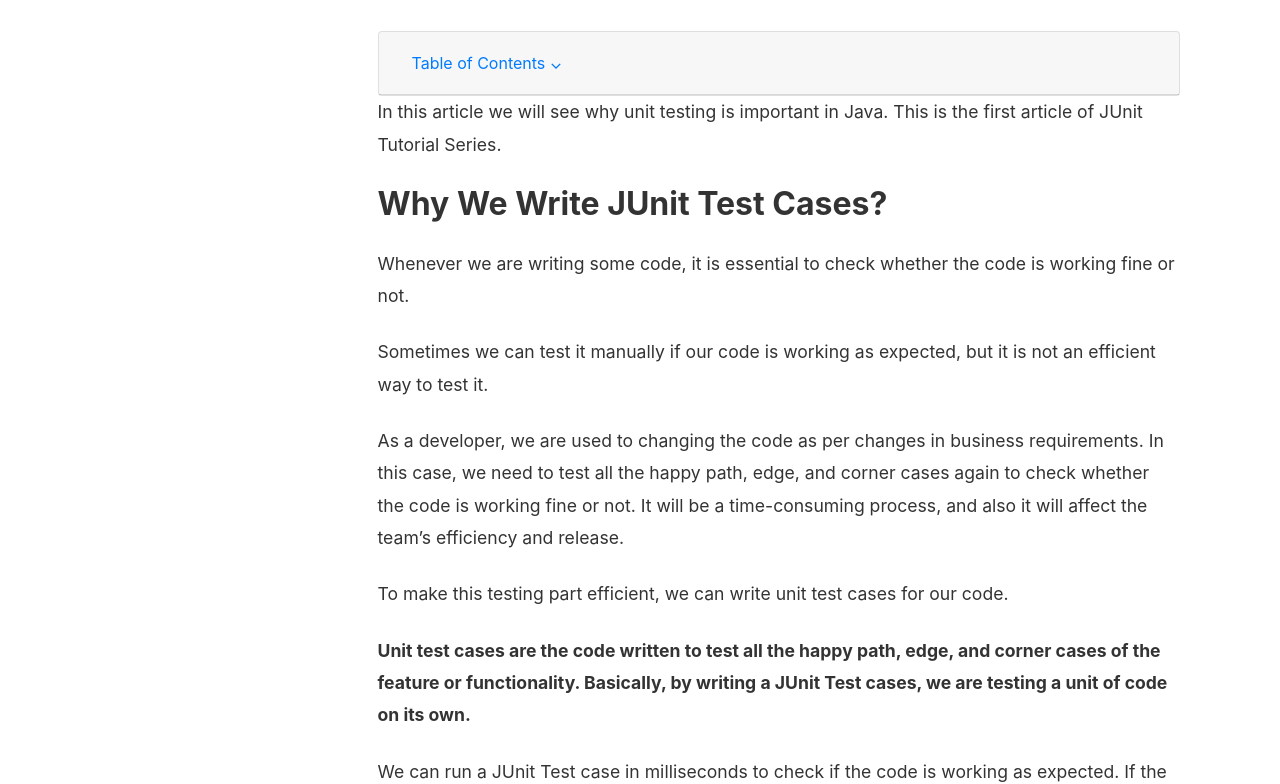
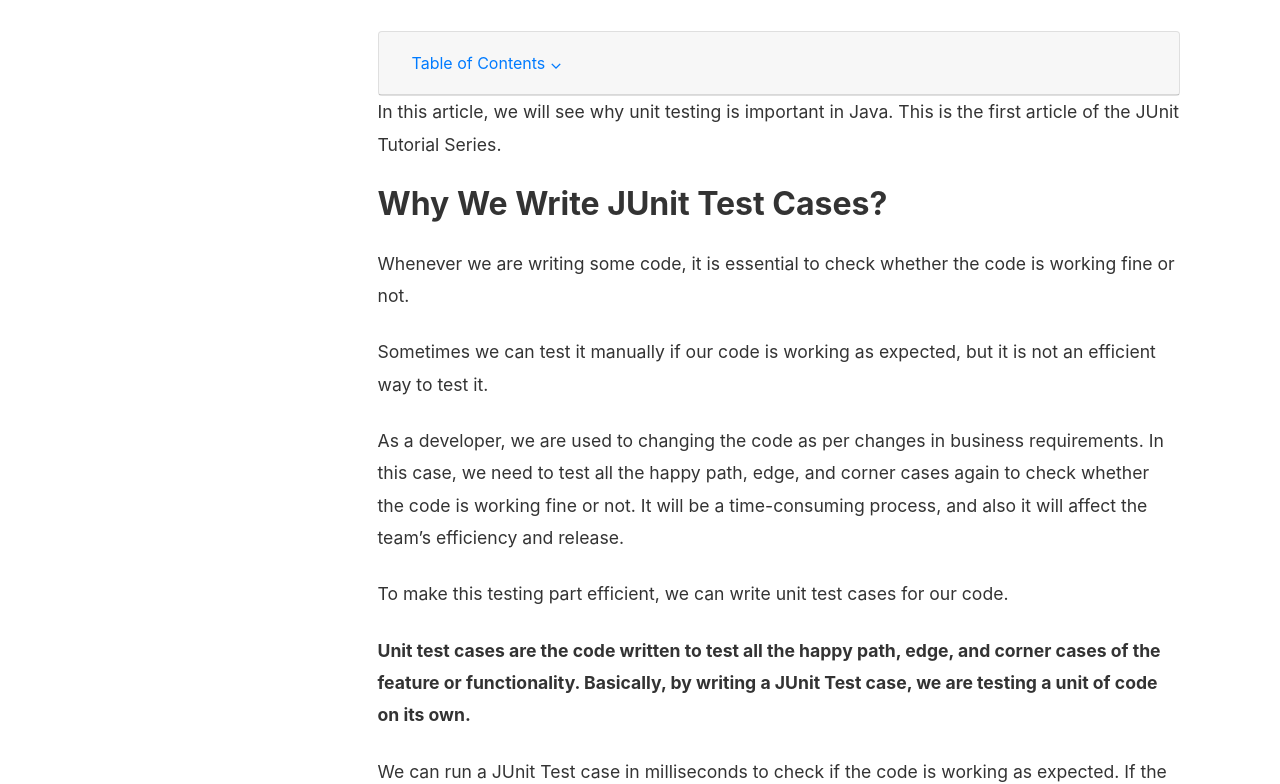
Before and after one commit to coderolls/coderolls-blog, a Jekyll site: the page built from _posts/junit/2022-08-28-why-unit-test-cases.md, in a window 1280 px wide and 1400 px high. Shown: the part 259-1043 px from the top of the window. Built offline with Jekyll 4.4.1, drawn with Linux system fonts in a browser that asks for light colours; nearby versions of some CDN libraries; comment, search, counter and statistics services are not loaded.

Commit message:
Update 2022-08-28-why-unit-test-cases.md

```diff
--- a/_posts/junit/2022-08-28-why-unit-test-cases.md
+++ b/_posts/junit/2022-08-28-why-unit-test-cases.md
@@ -4,10 +4,10 @@
 author: gaurav
 categories: [Unit Testing in Java, JUnit]
 toc: true
-description: "In this article we will see why unit testing is important in Java. This is the first article of JUnit Tutorial Series."
+description: "In this article, we will see why unit testing is important in Java. This is the first article of the JUnit Tutorial Series."
 ---
 
-In this article we will see why unit testing is important in Java. This is the first article of JUnit Tutorial Series.
+In this article, we will see why unit testing is important in Java. This is the first article of the JUnit Tutorial Series.
 
 ## Why We Write JUnit Test Cases?
 
@@ -19,7 +19,7 @@
 
 To make this testing part efficient, we can write unit test cases for our code.
 
-**Unit test cases are the code written to test all the happy path, edge, and corner cases of the feature or functionality. Basically, by writing a JUnit Test cases, we are testing a unit of code on its own.**
+**Unit test cases are the code written to test all the happy path, edge, and corner cases of the feature or functionality. Basically, by writing a JUnit Test case, we are testing a unit of code on its own.**
 
 We can run a JUnit Test case in milliseconds to check if the code is working as expected. If the JUnit test case passes that means the feature or functionality is working as expected.
 
```
